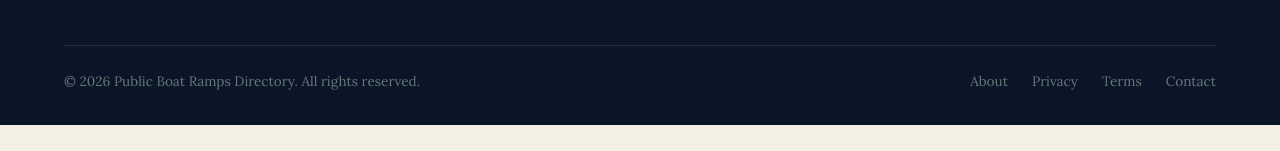
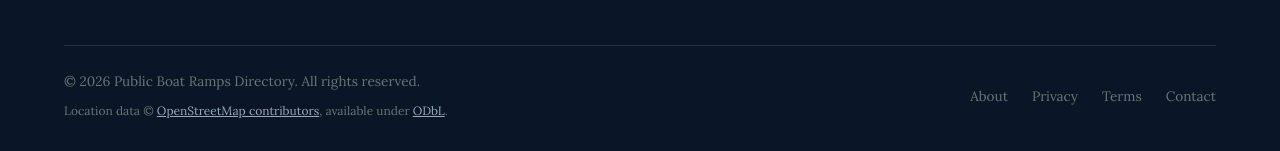
Before and after one commit to raiderj77/publicboatramps, a Next.js app: page / in a window 1280 px wide. Shown: the part 7706-7857 px from the top of the page. Before the commit the page ends 7831 px from the top, so only its background shows below. Built offline with nearby package versions, Linux system fonts and the light colour scheme; no server answers; a web font is replaced by a local one.

Commit message:
compliance: add ODbL attribution for OpenStreetMap data in footer

```diff
--- a/src/app/layout.tsx
+++ b/src/app/layout.tsx
@@ -156,7 +156,20 @@ export default async function RootLayout({ children }: { children: React.ReactNo
               </div>
             </div>
             <div style={{ borderTop: '1px solid rgba(255,255,255,0.1)', paddingTop: '1.5rem', display: 'flex', justifyContent: 'space-between', alignItems: 'center', flexWrap: 'wrap', gap: '1rem' }}>
-              <p style={{ color: '#677', fontSize: '0.85rem' }}>© 2026 Public Boat Ramps Directory. All rights reserved.</p>
+              <div style={{ display: 'flex', flexDirection: 'column', gap: '0.5rem' }}>
+                <p style={{ color: '#677', fontSize: '0.85rem' }}>© 2026 Public Boat Ramps Directory. All rights reserved.</p>
+                <p style={{ color: '#677', fontSize: '0.75rem' }}>
+                  Location data ©{' '}
+                  <a href="https://www.openstreetmap.org/copyright" target="_blank" rel="noopener noreferrer" style={{ color: '#9ab', textDecoration: 'underline' }}>
+                    OpenStreetMap contributors
+                  </a>
+                  , available under{' '}
+                  <a href="https://opendatacommons.org/licenses/odbl/" target="_blank" rel="noopener noreferrer" style={{ color: '#9ab', textDecoration: 'underline' }}>
+                    ODbL
+                  </a>
+                  .
+                </p>
+              </div>
               <div style={{ display: 'flex', gap: '1.5rem' }}>
                 {[['About', '/about'], ['Privacy', '/privacy'], ['Terms', '/terms'], ['Contact', '/contact']].map(([label, href]) => (
                   <Link key={href} href={href} style={{ color: '#677', fontSize: '0.85rem', textDecoration: 'none' }}>{label}</Link>
```
